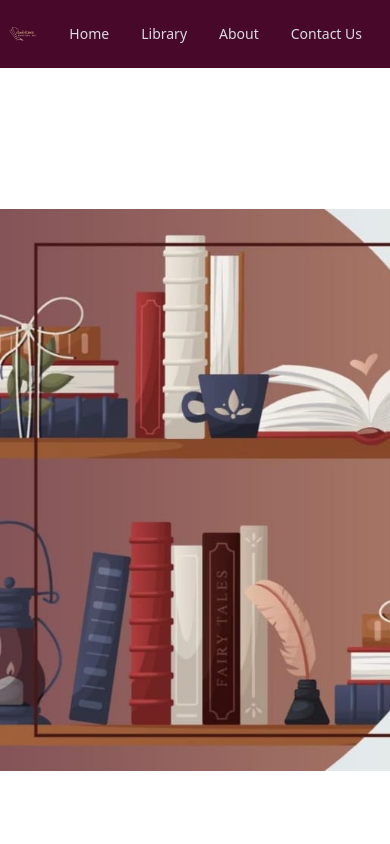
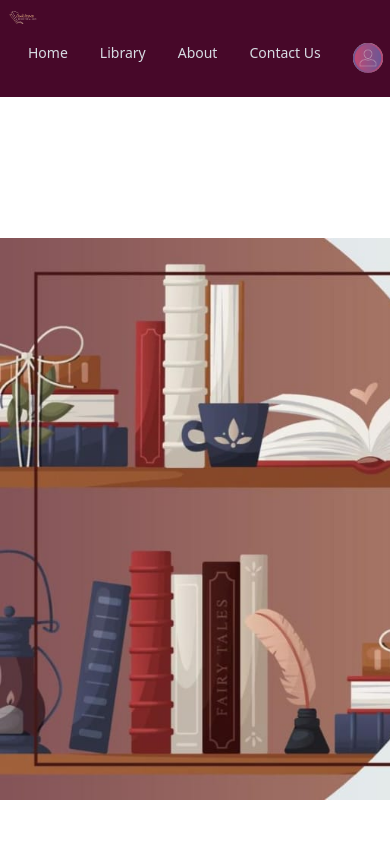
Before and after one commit to mehta-jinal/Book-Heaven-Frontend, an Angular app: page / in a window 390 px wide. Shown: the top 844 px of the page. Built offline with nearby package versions, Linux system fonts and the light colour scheme.

Commit message:
navbar updated

```diff
--- a/src/designs/navbar/navbar.component.css
+++ b/src/designs/navbar/navbar.component.css
@@ -26,3 +26,45 @@
 .dropdown .dropdown-content {
     display: none;
 }
+
+.navbar-profile {
+    display: flex;
+    align-items: center;
+}
+
+.navbar-profile img {
+    width: 30px;
+    height: 30px;
+    border-radius: 50%;
+}
+
+.navbar-profile-name {
+    margin-left: 10px;
+    color: white;
+}
+
+.dropdown-menu {
+    position: absolute;
+    top: 60px;
+    right: 10px;
+    background-color: white;
+    padding: 10px;
+    border-radius: 4px;
+    box-shadow: 0px 8px 16px rgba(0, 0, 0, 0.2);
+    z-index: 1000;
+}
+
+.dropdown-item {
+    display: block;
+    padding: 10px;
+    color: #333;
+    text-decoration: none;
+}
+
+.dropdown-item:hover {
+    background-color: #f2f2f2;
+}
+
+.nav-item:hover .dropdown-menu {
+    display: block;
+}
--- a/src/designs/navbar/navbar.component.html
+++ b/src/designs/navbar/navbar.component.html
@@ -1,7 +1,6 @@
-<div class="place-content-baseliner header z-50">
 <div class="navbar bg-purple text-neutral-content">
   <div class="logo flex-none">
-      <img src="images\logo2.png" alt="" />
+      <img src="images\logo2.png" alt="Logo" />
   </div>
   <div class="flex-none">
       <ul class="menu menu-horizontal px-1">
@@ -9,54 +8,19 @@
           <li><a routerLink="library">Library</a></li>
           <li><a routerLink="about">About</a></li>
           <li><a routerLink="contact">Contact Us</a></li>
-        <!-- <label class="swap swap-rotate"> -->
-        <!-- this hidden checkbox controls the state -->
-        <!-- <input type="checkbox" class="theme-controller" value="synthwave" /> -->
-        <!-- sun icon -->
-        <!-- <svg
-        class="swap-off h-7 w-7 fill-current"
-        xmlns="http://www.w3.org/2000/svg"
-        viewBox="0 0 24 24">
-        <path
-        d="M5.64,17l-.71.71a1,1,0,0,0,0,1.41,1,1,0,0,0,1.41,0l.71-.71A1,1,0,0,0,5.64,17ZM5,12a1,1,0,0,0-1-1H3a1,1,0,0,0,0,2H4A1,1,0,0,0,5,12Zm7-7a1,1,0,0,0,1-1V3a1,1,0,0,0-2,0V4A1,1,0,0,0,12,5ZM5.64,7.05a1,1,0,0,0,.7.29,1,1,0,0,0,.71-.29,1,1,0,0,0,0-1.41l-.71-.71A1,1,0,0,0,4.93,6.34Zm12,.29a1,1,0,0,0,.7-.29l.71-.71a1,1,0,1,0-1.41-1.41L17,5.64a1,1,0,0,0,0,1.41A1,1,0,0,0,17.66,7.34ZM21,11H20a1,1,0,0,0,0,2h1a1,1,0,0,0,0-2Zm-9,8a1,1,0,0,0-1,1v1a1,1,0,0,0,2,0V20A1,1,0,0,0,12,19ZM18.36,17A1,1,0,0,0,17,18.36l.71.71a1,1,0,0,0,1.41,0,1,1,0,0,0,0-1.41ZM12,6.5A5.5,5.5,0,1,0,17.5,12,5.51,5.51,0,0,0,12,6.5Zm0,9A3.5,3.5,0,1,1,15.5,12,3.5,3.5,0,0,1,12,15.5Z" />
-        </svg> -->
-        <!-- moon icon -->
-        <!-- <svg
-        class="swap-on h-7 w-7 fill-current"
-        xmlns="http://www.w3.org/2000/svg"
-        viewBox="0 0 24 24">
-        <path
-        d="M21.64,13a1,1,0,0,0-1.05-.14,8.05,8.05,0,0,1-3.37.73A8.15,8.15,0,0,1,9.08,5.49a8.59,8.59,0,0,1,.25-2A1,1,0,0,0,8,2.36,10.14,10.14,0,1,0,22,14.05,1,1,0,0,0,21.64,13Zm-9.5,6.69A8.14,8.14,0,0,1,7.08,5.22v.27A10.15,10.15,0,0,0,17.22,15.63a9.79,9.79,0,0,0,2.1-.22A8.11,8.11,0,0,1,12.14,19.73Z" />
-        </svg>
-      </label> -->
+          <li class="nav-item dropdown">
+              <a class="nav-link" id="profileDropdown" href="#" (click)="toggleDropdown()">
+                  <div class="navbar-profile">
+                      <img class="img-xs rounded-circle" src="images/profile.jpg" alt="Profile Image">
+                      <!-- <p class="mb-0 d-none d-sm-block navbar-profile-name"></p> -->
+                      <i class="mdi mdi-menu-down d-none d-sm-block"></i>
+                  </div>
+              </a>
+              <div *ngIf="isDropdownOpen" class="dropdown-menu">
+                  <a class="dropdown-item" routerLink="/profile">Profile</a>
+                  <a class="dropdown-item" (click)="logout()">Log out</a>
+              </div>
+          </li>
       </ul>
-      <!-- <select data-choose-theme>
-      <option value="">Default</option>
-      <option value="dark">Dark</option>
-      <option value="light">Light</option>
-    </select> -->
-    <!-- <div class="dropdown" [ngClass]="{'dropdown-open': isDropdownOpen}"> -->
-          <!-- Avatar Button -->
-          <!-- <label class="btn btn-ghost btn-circle avatar" (click)="toggleDropdown()"> -->
-            <!-- <div class="w-10 rounded-full"> -->
-          <!-- <div class="dropdown-content menu p-2 shadow bg-base-100 rounded-box w-2 mt-4">
-
-              <img
-              src="https://cdn.pixabay.com/photo/2018/05/09/10/06/fox-3385002_960_720.png"
-              alt="Avatar" /> -->
-              <!-- src="https://cdn.pixabay.com/photo/2020/10/23/17/52/fox-5679446_960_720.png" -->
-            <!-- </div>
-          </label> -->
-
-          <!-- Dropdown Menu -->
-          <!-- <ul class="dropdown-content menu p-2 shadow bg-base-100 rounded-box w-2 mt-4">
-            <li><a routerLink="/profile">Profile</a></li>
-            <li><a (click)="logout()">Logout</a></li>
-          </ul> -->
-        </div>
-
-
-      <!-- </ul> -->
   </div>
 </div>
-<!-- </div> -->
--- a/src/designs/navbar/navbar.component.ts
+++ b/src/designs/navbar/navbar.component.ts
@@ -11,7 +11,7 @@
   styleUrl: 'navbar.component.css',
 })
 export class NavbarComponent {
-  isDropdownOpen = false;
+  isDropdownOpen: boolean = false;
   isDarkTheme = false;  // Track the current theme
 
   toggleDropdown() {
```
Also changed, not shown: public/images/profile.jpg (added). Lines whose indentation alone changed are shown as unchanged.
